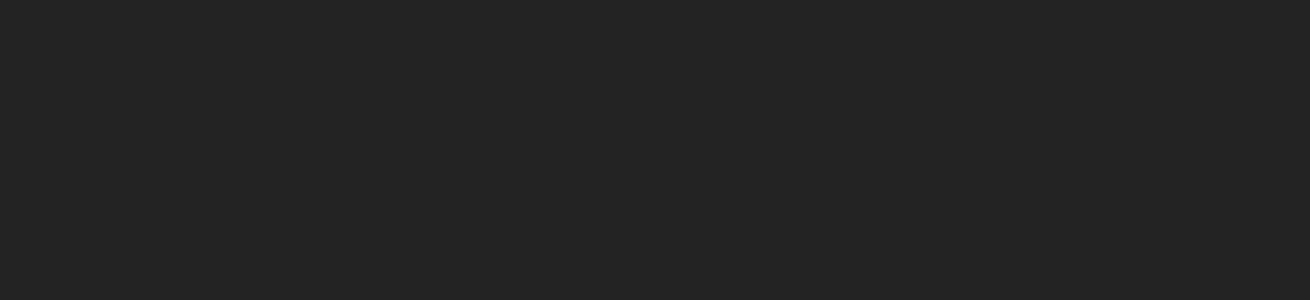
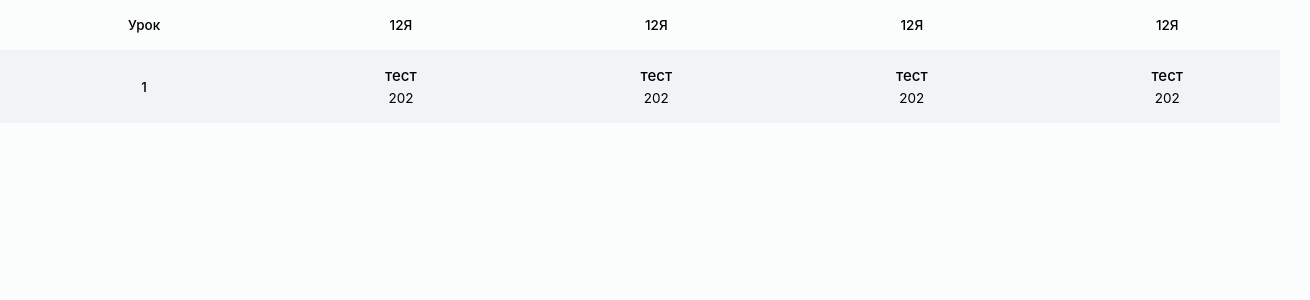
Before and after one commit to T-e-i-l-s/Li7ScheduleUI, a React (Vite) app: page / in a window 1280 px wide. Shown: the top 300 px of the page, 1310 px wide, since content can reach past the window. Built offline with nearby package versions, Linux system fonts and the light colour scheme.

Commit message:
Lesson Schedule UI

```diff
--- a/src/ui/base/index.css
+++ b/src/ui/base/index.css
@@ -2,13 +2,23 @@
   font-family: Inter, system-ui, Avenir, Helvetica, Arial, sans-serif;
   line-height: 1.5;
   font-weight: 400;
+  font-size: 15px;
 
-  color-scheme: light dark;
-  color: rgba(255, 255, 255, 0.87);
-  background-color: #242424;
+  --background-color: #fbfcfc;
+  --secondary-background-color: #f0f4f5;
+  --additional-color: #d2b9a1;
+  --text-color: #161617;
+
+  color-scheme: light;
+  background-color: var(--background-color);
 
   font-synthesis: none;
   text-rendering: optimizeLegibility;
   -webkit-font-smoothing: antialiased;
   -moz-osx-font-smoothing: grayscale;
 }
+
+* {
+  padding: 0;
+  margin: 0;
+}
--- a/src/ui/pages/App.jsx
+++ b/src/ui/pages/App.jsx
@@ -1,7 +1,51 @@
 import "./App.css";
+import LessonScheduleView from "../views/lessonScheduleView/LessonScheduleView";
+import { useState } from "react";
 
 function App() {
-  return <></>;
+  const [lessonSchedule, setLessonSchedule] = useState({
+    weekday: 1,
+    lessons: [
+      {
+        lessons: [
+          {
+            name: "тест",
+            classroom: "202",
+          },
+        ],
+        class: "12Я",
+      },
+      {
+        lessons: [
+          {
+            name: "тест",
+            classroom: "202",
+          },
+        ],
+        class: "12Я",
+      },
+      {
+        lessons: [
+          {
+            name: "тест",
+            classroom: "202",
+          },
+        ],
+        class: "12Я",
+      },
+      {
+        lessons: [
+          {
+            name: "тест",
+            classroom: "202",
+          },
+        ],
+        class: "12Я",
+      },
+    ],
+  });
+
+  return <>{<LessonScheduleView lessonSchedule={lessonSchedule} />}</>;
 }
 
 export default App;
--- /dev/null
+++ b/src/ui/views/lessonScheduleView/LessonScheduleView.css
@@ -0,0 +1,41 @@
+.lessonScheduleTable {
+  width: 100%;
+  border-collapse: collapse;
+  border-spacing: 0;
+}
+
+.sectionTitleCell {
+  display: flex;
+  align-items: center;
+  justify-content: center;
+  flex-direction: column;
+
+  width: 100%;
+  height: 100%;
+
+  padding: 1rem;
+
+  font-size: 0.9rem;
+  font-weight: 500;
+}
+
+.lessonCell {
+  display: flex;
+  align-items: center;
+  justify-content: center;
+  flex-direction: column;
+
+  width: 100%;
+  height: 100%;
+
+  padding: 1rem;
+}
+
+.lessonTitle {
+  font-size: 1rem;
+  font-weight: 500;
+}
+
+.classroom {
+  font-size: 0.9rem;
+}
--- /dev/null
+++ b/src/ui/views/lessonScheduleView/LessonScheduleView.jsx
@@ -0,0 +1,56 @@
+import "./LessonScheduleView.css";
+
+// View с расписанием уроков
+function LessonScheduleView({ lessonSchedule }) {
+  console.log(lessonSchedule);
+  // Максимальное количество уроков у всех классов
+  const maxLessons = Math.max(
+    ...lessonSchedule.lessons.map((cls) => cls.lessons.length)
+  );
+
+  return (
+    <table className="lessonScheduleTable">
+      <thead>
+        <tr>
+          <th>
+            <p className="sectionTitleCell">Урок</p>
+          </th>
+          {lessonSchedule.lessons.map((cls) => (
+            <th key={cls.class}>
+              <p className="sectionTitleCell">{cls.class}</p>
+            </th>
+          ))}
+        </tr>
+      </thead>
+      <tbody>
+        {Array.from({ length: maxLessons }).map((_, index) => (
+          <tr
+            key={index}
+            style={{
+              backgroundColor:
+                index % 2 === 0
+                  ? "var(--secondary-background-color)"
+                  : "transparent",
+            }}
+          >
+            <td>
+              <p className="sectionTitleCell">{index + 1}</p>
+            </td>
+            {lessonSchedule.lessons.map((cls) => (
+              <td key={cls.class + index}>
+                {cls.lessons[index] ? (
+                  <div className="lessonCell">
+                    <p className="lessonTitle">{cls.lessons[index].name}</p>
+                    <p className="classroom">{cls.lessons[index].classroom}</p>
+                  </div>
+                ) : null}
+              </td>
+            ))}
+          </tr>
+        ))}
+      </tbody>
+    </table>
+  );
+}
+
+export default LessonScheduleView;
```
